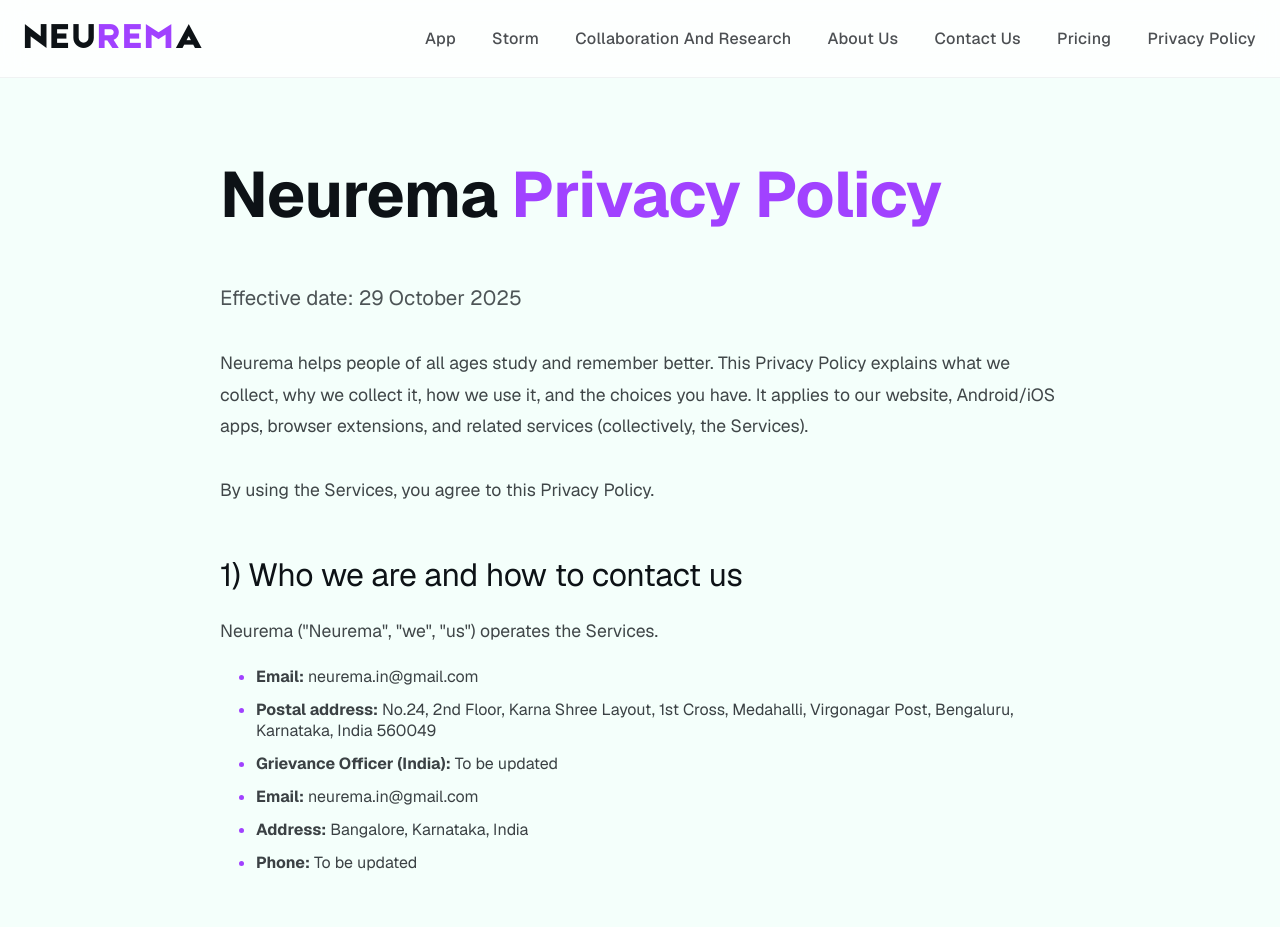
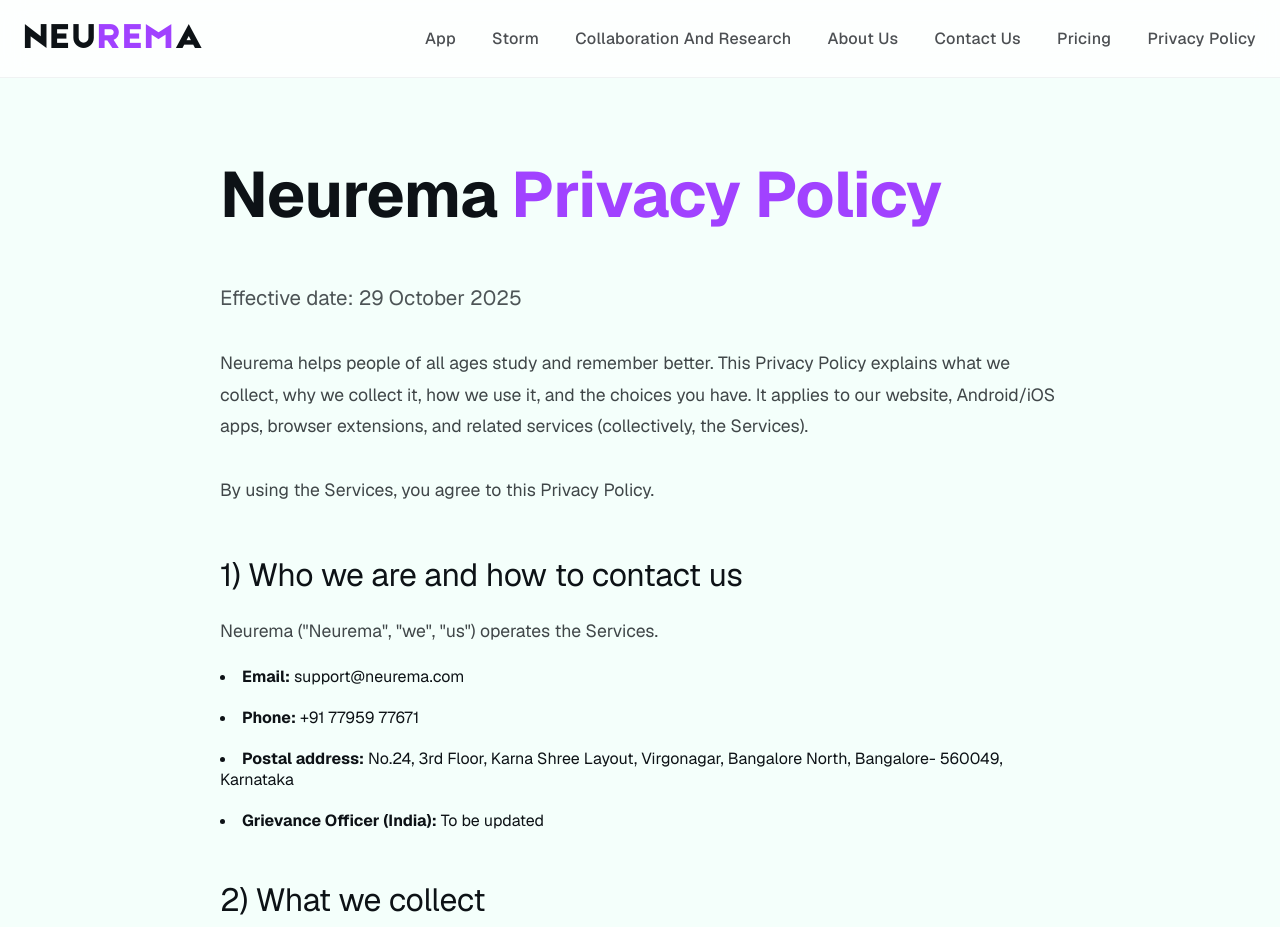
Before and after one commit to neurema/neuremaflowv0.1, a Next.js app in the folder frontend/: page /privacy-policy in a window 1280 px wide. Shown: the top 927 px of the page. Built offline with nearby package versions, Linux system fonts and the light colour scheme.

Commit message:
updated privacy policy

```diff
--- a/frontend/src/app/privacy-policy/page.tsx
+++ b/frontend/src/app/privacy-policy/page.tsx
@@ -24,28 +24,18 @@
           <p className={styles.paragraph}>
             Neurema (&quot;Neurema&quot;, &quot;we&quot;, &quot;us&quot;) operates the Services.
           </p>
-          <ul className={styles.list}>
           <li>
-              <strong>Email:</strong> neurema.in@gmail.com
+            <strong>Email:</strong> support@neurema.com
           </li>
           <li>
-              <strong>Postal address:</strong> No.24, 2nd Floor, Karna Shree Layout, 1st
-              Cross, Medahalli, Virgonagar Post, Bengaluru, Karnataka, India
-              560049
+            <strong>Phone:</strong> +91 77959 77671
+          </li>
+          <li>
+            <strong>Postal address:</strong> No.24, 3rd Floor, Karna Shree Layout, Virgonagar, Bangalore North, Bangalore- 560049, Karnataka
           </li>
           <li>
             <strong>Grievance Officer (India):</strong> To be updated
           </li>
-            <li>
-              <strong>Email:</strong> neurema.in@gmail.com
-            </li>
-            <li>
-              <strong>Address:</strong> Bangalore, Karnataka, India
-            </li>
-            <li>
-              <strong>Phone:</strong> To be updated
-            </li>
-          </ul>
         </section>
 
         <section className={styles.section}>
```
Lines whose indentation alone changed are shown as unchanged.
